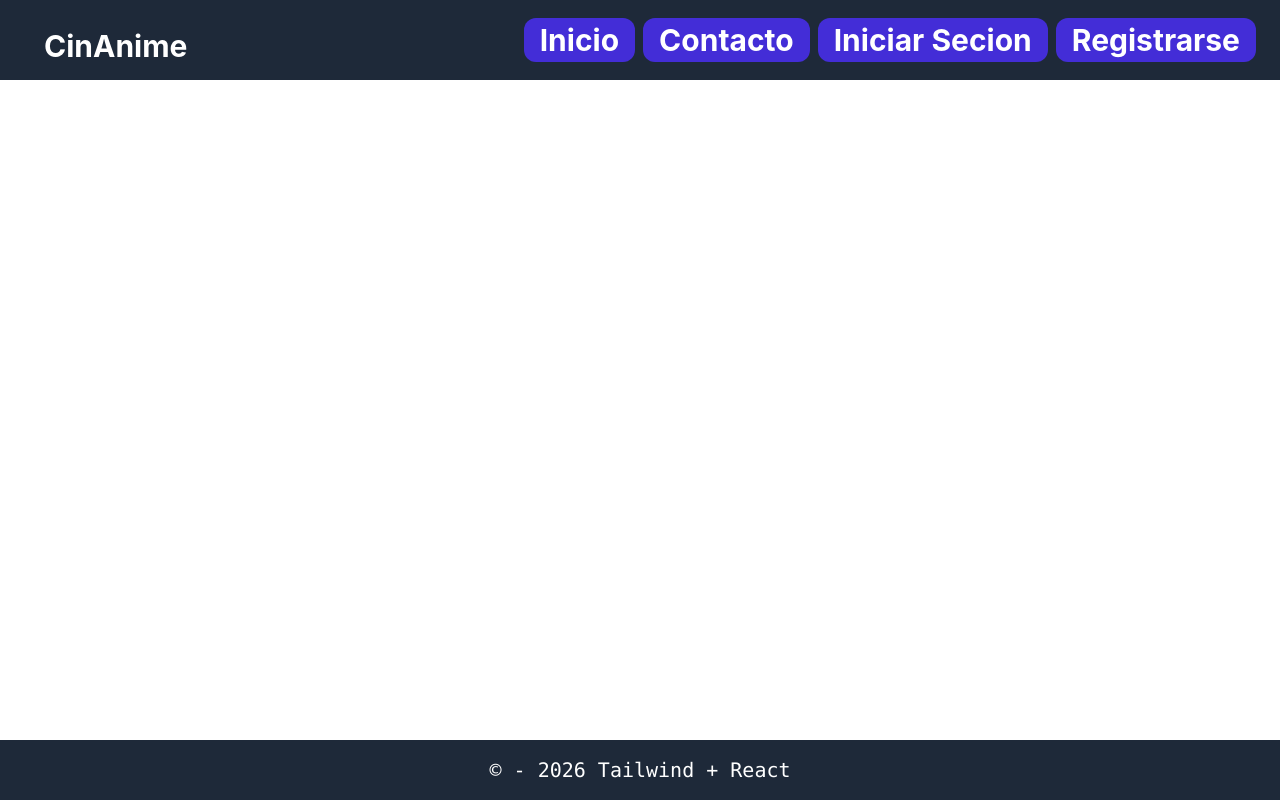
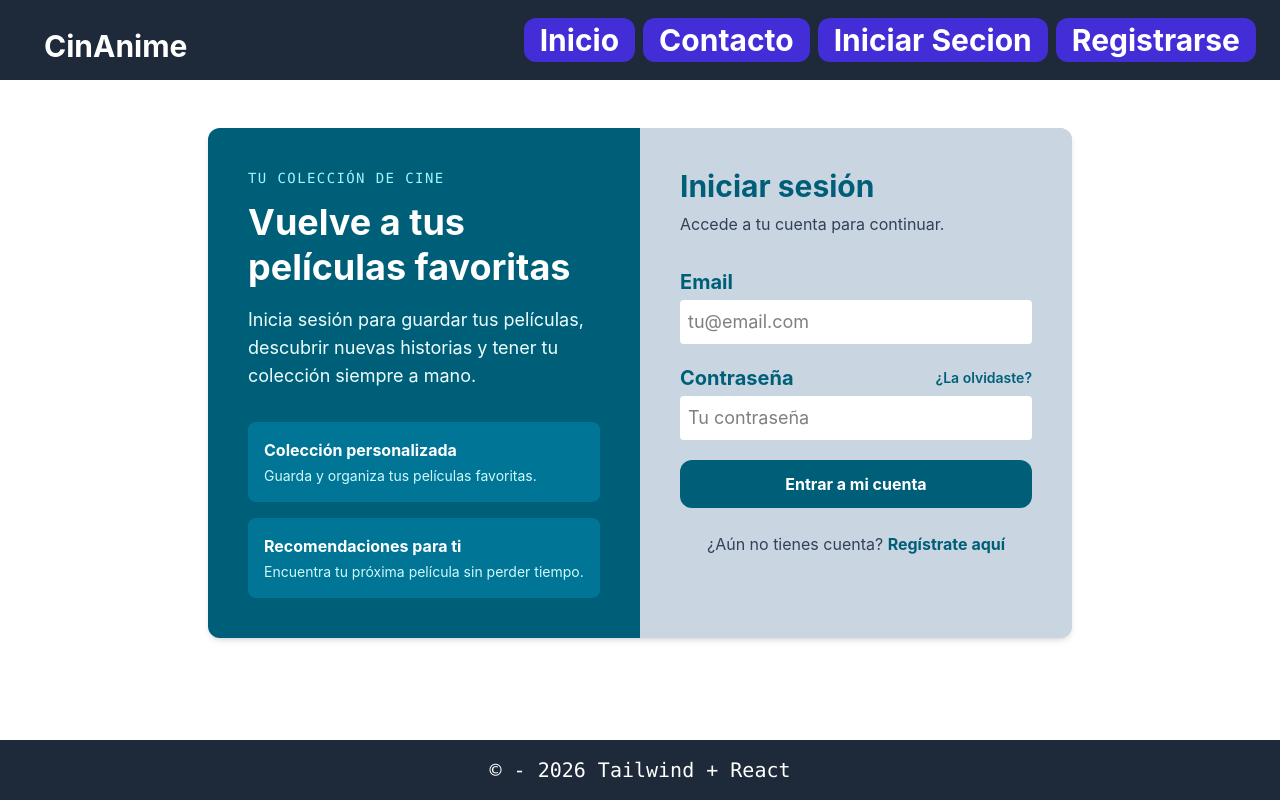
Before and after one commit to laitarocarrizo-sketch/Cine-Otaku, a React (Vite) app: page /login in a window 1280 px wide. Built offline with nearby package versions, Linux system fonts and the light colour scheme.

Commit message:
pagina login hecha

```diff
--- a/src/App.jsx
+++ b/src/App.jsx
@@ -3,6 +3,7 @@ import { Nabar } from './Components/Nabar'
 import { Home } from './pages/Home'
 import { Contacto } from './pages/Contacto'
 import { Footer } from './Components/Footer'
+import { Login } from './pages/Login'
 
 function App() {
 
@@ -14,6 +15,7 @@ function App() {
     <Routes>
     <Route path='/' element={<Home/>}/>
     <Route path='/Contacto' element={<Contacto/>}/>
+    <Route path='/login' element={<Login/>}/>
     </Routes>
     </main>
     <Footer/>
--- a/src/Components/Nabar.jsx
+++ b/src/Components/Nabar.jsx
@@ -8,7 +8,7 @@ export const Nabar = () => {
         <div className="flex gap-2">
           <NavLink to={"/"}className="text-3xl font-bold bg-indigo-700 hover:bg-indigo-600 rounded-xl px-4 py-1">Inicio</NavLink>
           <NavLink to={"Contacto"} href="" className="text-3xl font-bold bg-indigo-700 hover:bg-indigo-600 rounded-xl px-4 py-1">Contacto</NavLink>
-          <a href="" className="text-3xl font-bold bg-indigo-700 hover:bg-indigo-600 rounded-xl px-4 py-1">Iniciar Secion</a>
+          <NavLink to={"Login"} className="text-3xl font-bold bg-indigo-700 hover:bg-indigo-600 rounded-xl px-4 py-1">Iniciar Secion</NavLink>
           <a href="" className="text-3xl font-bold bg-indigo-700 hover:bg-indigo-600 rounded-xl px-4 py-1">Registrarse</a>
         </div>
         </nav>
--- a/src/pages/Login.jsx
+++ b/src/pages/Login.jsx
@@ -0,0 +1,105 @@
+export const Login = () => {
+  return (
+    <section className="container mx-auto max-w-96 md:max-w-2xl lg:max-w-4xl px-4 py-8 md:py-12">
+      <div className="grid overflow-hidden rounded-xl bg-slate-300 shadow-md md:grid-cols-2">
+        <div className="bg-cyan-800 p-8 text-white md:p-10">
+          <p className="font-mono text-sm uppercase tracking-widest text-cyan-200">
+            Tu colección de cine
+          </p>
+          <h1 className="mt-3 text-4xl font-bold leading-tight">
+            Vuelve a tus películas favoritas
+          </h1>
+          <p className="mt-4 text-lg text-cyan-50">
+            Inicia sesión para guardar tus películas, descubrir nuevas historias
+            y tener tu colección siempre a mano.
+          </p>
+
+          <div className="mt-8 space-y-4">
+            <div className="rounded-lg bg-cyan-700 p-4">
+              <p className="font-bold">Colección personalizada</p>
+              <p className="mt-1 text-sm text-cyan-100">
+                Guarda y organiza tus películas favoritas.
+              </p>
+            </div>
+            <div className="rounded-lg bg-cyan-700 p-4">
+              <p className="font-bold">Recomendaciones para ti</p>
+              <p className="mt-1 text-sm text-cyan-100">
+                Encuentra tu próxima película sin perder tiempo.
+              </p>
+            </div>
+          </div>
+        </div>
+
+        <div className="bg-slate-300 p-6 md:p-10">
+          <div className="mb-8">
+            <h2 className="text-3xl font-bold text-cyan-800">Iniciar sesión</h2>
+            <p className="mt-2 text-slate-700">
+              Accede a tu cuenta para continuar.
+            </p>
+          </div>
+
+          <form className="space-y-5">
+            <div>
+              <label
+                htmlFor="email"
+                className="text-xl font-bold text-cyan-800"
+              >
+                Email
+              </label>
+              <input
+                className="mt-1 block w-full rounded bg-white px-2 py-2 text-lg outline-none focus:outline-2 focus:outline-cyan-800"
+                placeholder="tu@email.com"
+                type="email"
+                name="email"
+                id="email"
+                required
+              />
+            </div>
+
+            <div>
+              <div className="flex items-center justify-between gap-3">
+                <label
+                  htmlFor="password"
+                  className="text-xl font-bold text-cyan-800"
+                >
+                  Contraseña
+                </label>
+                <a
+                  href="#recuperar"
+                  className="text-sm font-semibold text-cyan-800 hover:text-cyan-600"
+                >
+                  ¿La olvidaste?
+                </a>
+              </div>
+              <input
+                className="mt-1 block w-full rounded bg-white px-2 py-2 text-lg outline-none focus:outline-2 focus:outline-cyan-800"
+                placeholder="Tu contraseña"
+                type="password"
+                name="password"
+                id="password"
+                required
+              />
+            </div>
+
+            <button
+              type="submit"
+              className="w-full cursor-pointer rounded-xl bg-cyan-800 p-3 font-bold text-white transition-colors hover:bg-cyan-700"
+            >
+              Entrar a mi cuenta
+            </button>
+          </form>
+
+          <p className="mt-6 text-center text-slate-700">
+            ¿Aún no tienes cuenta?{" "}
+            <a
+              href="#registro"
+              className="font-bold text-cyan-800 hover:text-cyan-600"
+            >
+              Regístrate aquí
+            </a>
+          </p>
+        </div>
+      </div>
+    </section>
+  );
+};
```
